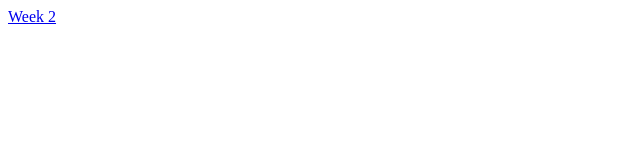
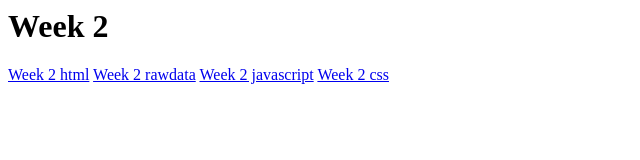
Before and after one commit to eelinee/Dataprocessing, a plain HTML site: page index.html in a window 1280 px wide. Shown: the whole page, without its empty margins (0-640 px from the left). Drawn offline with Linux system fonts and the light colour scheme.

Commit message:
index tweede edit

```diff
--- a/index.html
+++ b/index.html
@@ -1,6 +1,11 @@
 <html>
-<head>
-</head>
-<body>
-<a href="https://elinerietdijk.github.io/Dataprocessing/week2/knmi.html">Week 2</a>
-</body>
+	<head>
+		<h1>Week 2</h1>
+	</head>
+	<body>
+		<a href="https://elinerietdijk.github.io/Dataprocessing/Lab/Week2/rawdata.html">Week 2 html</a>
+		<a href="https://elinerietdijk.github.io/Dataprocessing/Lab/Week2/rawdata.txt">Week 2 rawdata</a>
+		<a href="https://elinerietdijk.github.io/Dataprocessing/Lab/Week2/dataline.js">Week 2 javascript</a>
+		<a href="https://elinerietdijk.github.io/Dataprocessing/Lab/Week2/mystyle.css">Week 2 css</a>
+	</body>
+</html>
```
Also changed, not shown: Lab/Week2/index.html (deleted).
